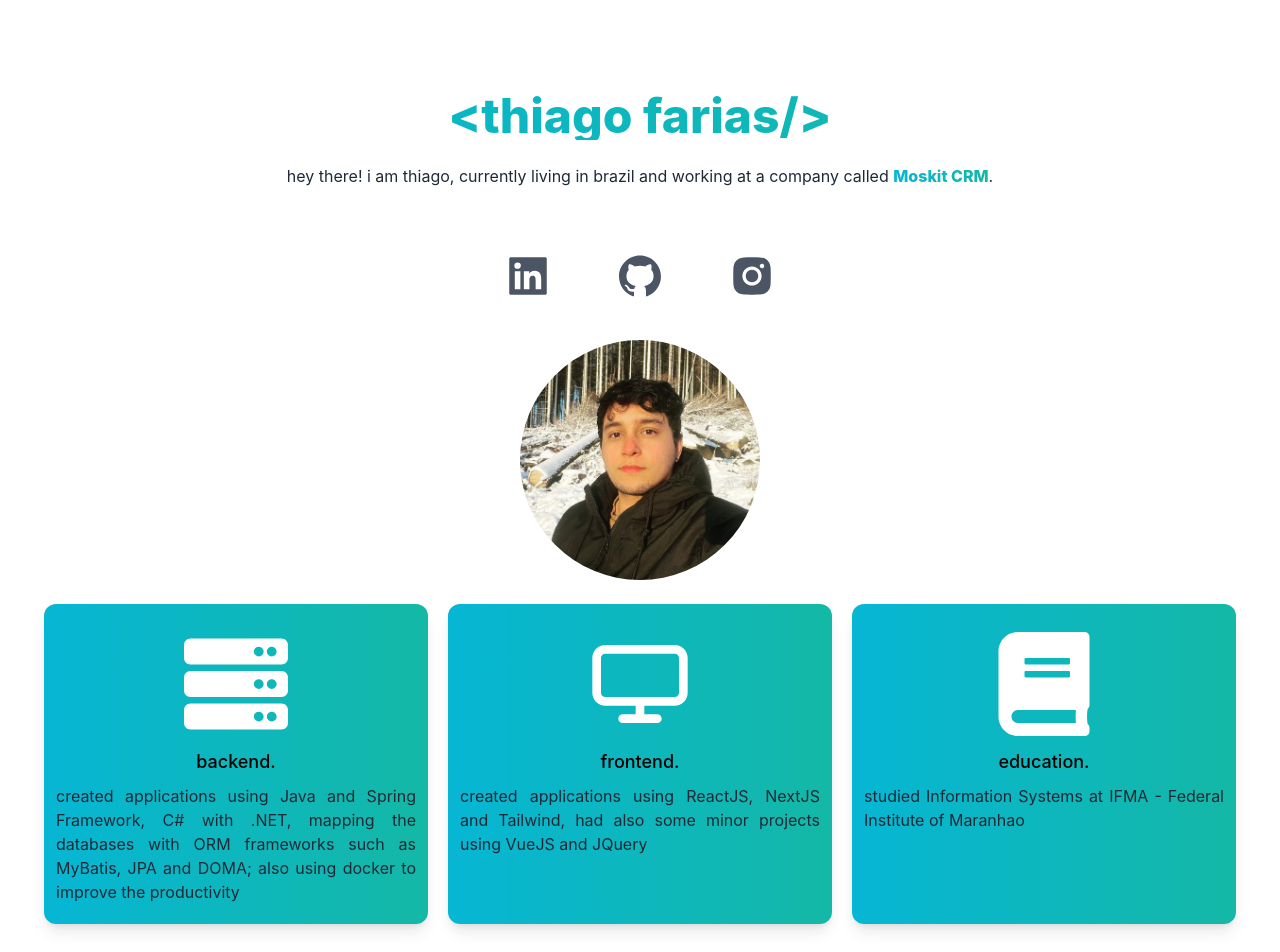
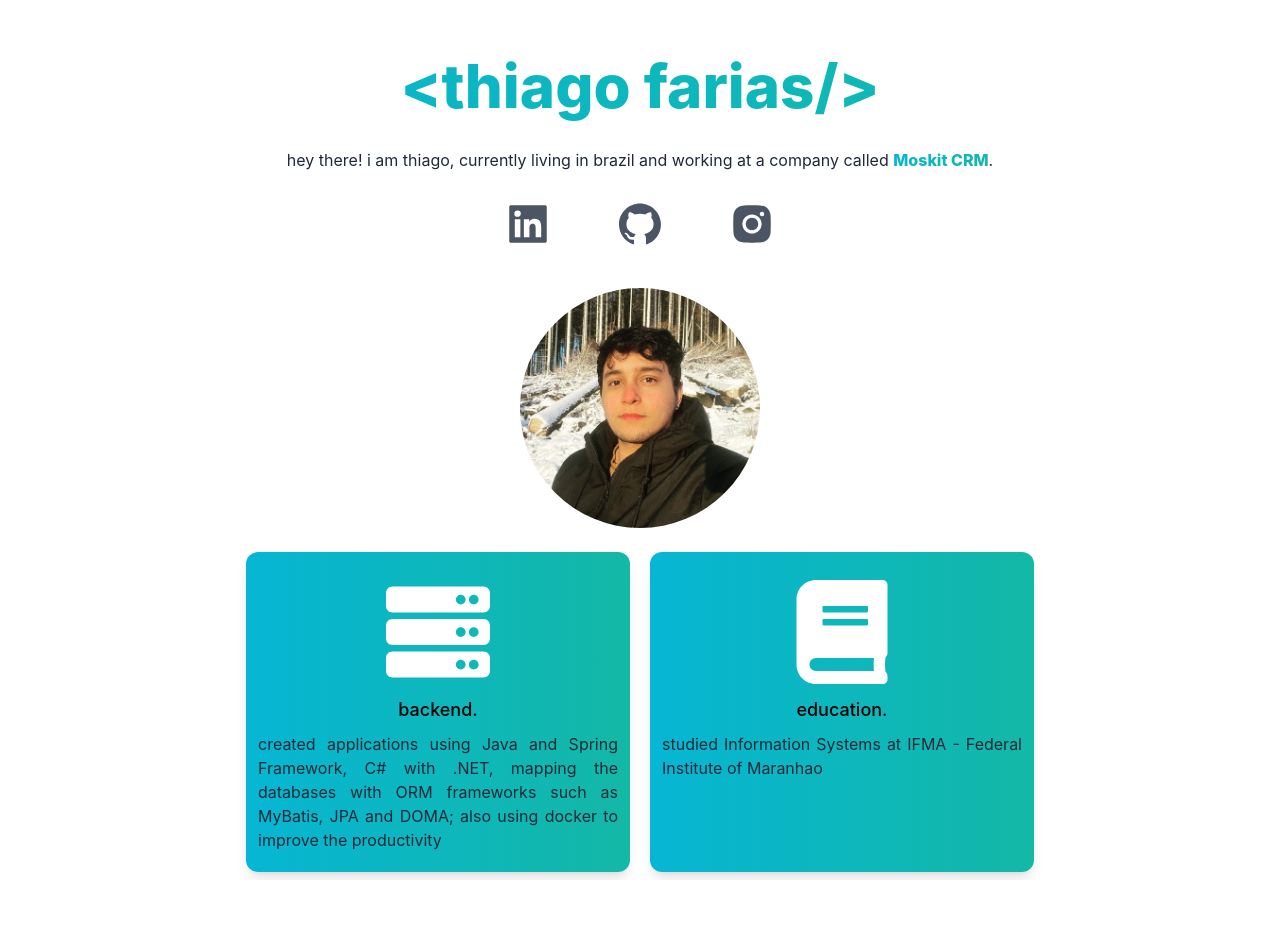
Before and after one commit to thiagosfarias/personal-portfolio, a Next.js app: page / in a window 1280 px wide. Shown: the part 106-1058 px from the top of the page. After the commit the page ends 986 px from the top, so only its background shows below. Built offline with nearby package versions, Linux system fonts and the light colour scheme.

Commit message:
localStorage to save the dark mode

```diff
--- a/pages/index.js
+++ b/pages/index.js
@@ -4,19 +4,29 @@ import { AiFillLinkedin, AiFillInstagram, AiFillGithub } from "react-icons/ai";
 import { IoDocumentAttachOutline } from "react-icons/io";
 import { DiJava } from "react-icons/di";
 import { FaServer, FaBook } from "react-icons/fa";
-import { CgScreen,CgMoon } from "react-icons/cg";
+import { CgScreen, CgMoon } from "react-icons/cg";
 import Image from "next/image";
 import ProfilePic from "../public/profile-pic.png";
-import { useState, useEffect } from "react";
+import { useState, useEffect} from "react";
 
 export default function Home() {
   const name_text = "<thiago farias/>";
   const fileUrl = "Curriculo_EN_THIAGO.pdf";
   const fileName = "resume.pdf";
-  const [darkMode, setDarkMode] = useState(false)
-  const bool = false;
+  const [text1, setText1] = useState("");
 
-  const [text1, setText1] = useState("");
+  const [theme, setTheme] = useState('');
+
+  useEffect(() => {
+    let localTheme = window.localStorage.getItem('theme');
+    setTheme(localTheme);
+  }, []);
+
+  const switchTheme = () => {
+    const newTheme = theme === 'light' ? 'dark' : 'light';
+    window.localStorage.setItem('theme', newTheme);
+    setTheme(newTheme);
+  };
 
   useEffect(() => {
     const timeout = setTimeout(() => {
@@ -25,10 +35,6 @@ export default function Home() {
     return () => clearTimeout(timeout);
   }, [text1]);
 
-  const changeMode = () => {
-    setDarkMode(current => !current)
-    console.log(darkMode)
-  }
 
   return (
     <div>
@@ -38,18 +44,30 @@ export default function Home() {
         <link rel="icon" href="/favicon.ico" />
       </Head>
 
-      <main className={darkMode ? "bg-gray-800 px-10" : "bg-white px-10"}>
+      <main className={theme == 'light' ? "bg-gray-800 px-10" : "bg-white px-10"}>
         <section className="min-h-screen">
           <nav className="py-10 mb-12 flex justify-evenly">
-            <h1 className={darkMode ? "text-white text-xl font-burtons text-i" : "text-xl font-burtons text-i"}>
+            <h1
+              className={
+                theme == 'light'
+                  ? "text-white text-xl font-burtons text-justify"
+                  : "text-xl font-burtons text-justify"
+              }
+            >
               developedbythi
             </h1>
 
-
-
             <ul className="flex items-center">
               <li>
-              <button onClick={changeMode}><CgMoon className={darkMode ? "text-white cursor-pointer text-2xl" : "cursor-pointer text-2xl"}/></button>
+                <button onClick={switchTheme}>
+                  <CgMoon
+                    className={
+                      theme == 'light'
+                        ? "text-white cursor-pointer text-2xl"
+                        : "cursor-pointer text-2xl"
+                    }
+                  />
+                </button>
               </li>
               <li>
                 <a
@@ -63,11 +81,17 @@ export default function Home() {
             </ul>
           </nav>
 
-          <div className="text-center p-10 mt-0">
-            <h2 className="font-extrabold text-transparent text-5xl bg-clip-text bg-gradient-to-r from-cyan-500 to-teal-500">
+          <div className="text-center p-1 h-30">
+            <h2 className="h-auto font-extrabold text-transparent text-6xl bg-clip-text bg-gradient-to-r from-cyan-500 to-teal-500 pb-2">
               {text1}
             </h2>
-            <p className={darkMode ? "text-md py-5 leading-8 text-white" : "text-md py-5 leading-8 text-gray-800"}>
+            <p
+              className={
+                theme == 'light'
+                  ? "text-md py-5 leading-8 text-white"
+                  : "text-md py-5 leading-8 text-gray-800"
+              }
+            >
               hey there! i am thiago, currently living in brazil and working at
               a company called{" "}
               <a
@@ -80,7 +104,13 @@ export default function Home() {
             </p>
           </div>
 
-          <div className={darkMode ? "text-5xl flex justify-center gap-16 text-white" : "text-5xl flex justify-center gap-16 text-gray-600"}>
+          <div
+            className={
+              theme == 'light'
+                ? "text-5xl flex justify-center gap-16 text-white"
+                : "text-5xl flex justify-center gap-16 text-gray-600"
+            }
+          >
             <a href="https://www.linkedin.com/in/thiago-farias-b09280163/">
               <AiFillLinkedin />
             </a>
@@ -96,7 +126,7 @@ export default function Home() {
             <Image src={ProfilePic} layout="fill" objectFit="cover" />
           </div>
 
-          <div className="flex flex-wrap justify-center gap-5 mb-5">
+          <div className="flex flex-wrap justify-center gap-5">
             <div className="w-96 mt-6 mb-2 bg-gradient-to-r from-cyan-500 to-teal-500 text-center shadow-lg pt-5 pb-5 rounded-xl">
               <FaServer className="pt-2 w-28 h-28 text-white mx-auto" />
               <h3 className="text-lg font-medium pt-3 pb-2">backend.</h3>
@@ -104,15 +134,6 @@ export default function Home() {
                 created applications using Java and Spring Framework, C# with
                 .NET, mapping the databases with ORM frameworks such as MyBatis,
                 JPA and DOMA; also using docker to improve the productivity
-              </p>
-            </div>
-
-            <div className="w-96 mt-6 mb-2 bg-gradient-to-r from-cyan-500 to-teal-500 text-center shadow-lg pt-5 pb-5 rounded-xl">
-              <CgScreen className="pt-2 w-28 h-28 text-white mx-auto" />
-              <h3 className="text-lg font-medium pt-3 pb-2">frontend.</h3>
-              <p className="text-gray-800 ml-3 mr-3 text-justify">
-                created applications using ReactJS, NextJS and Tailwind, had
-                also some minor projects using VueJS and JQuery
               </p>
             </div>
 
```
